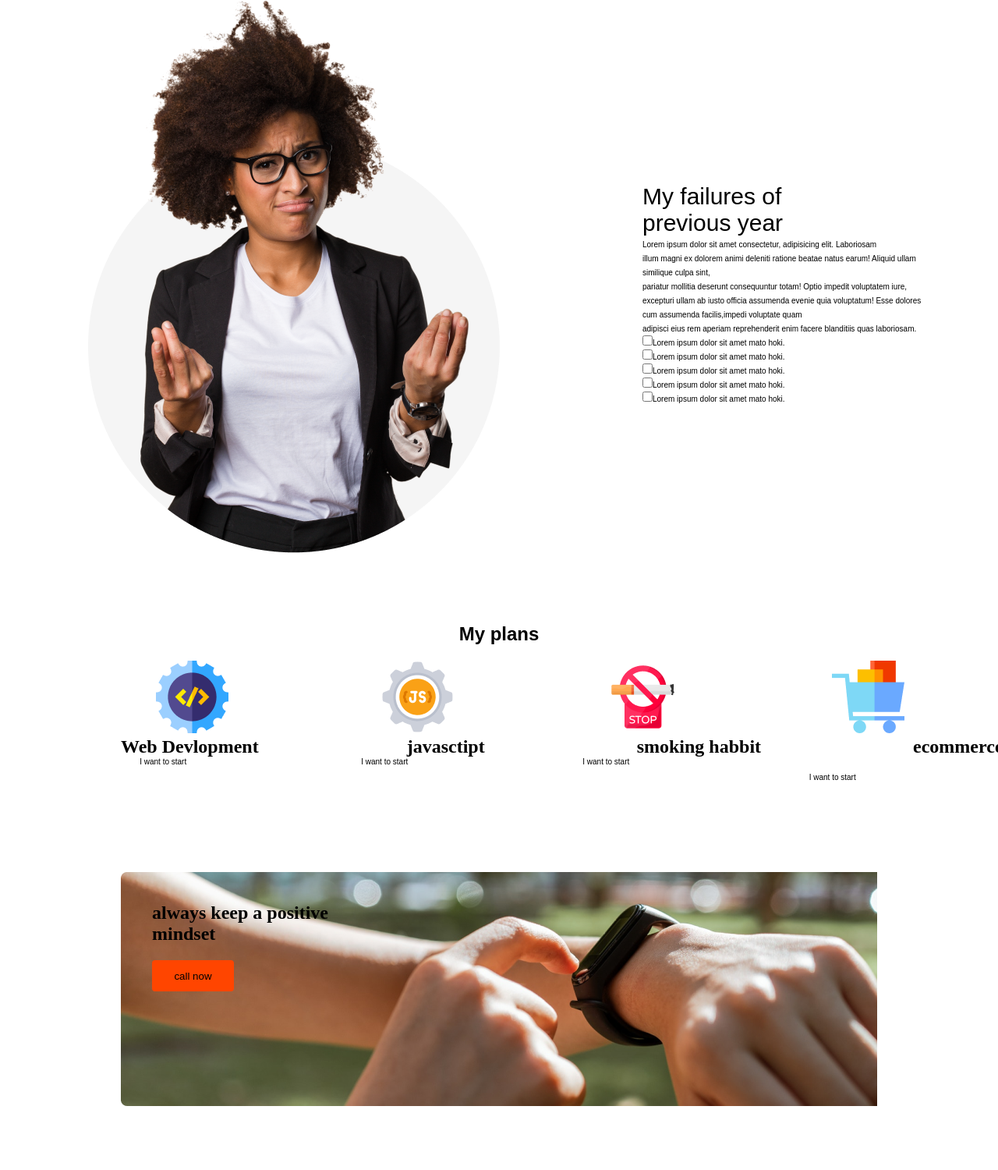
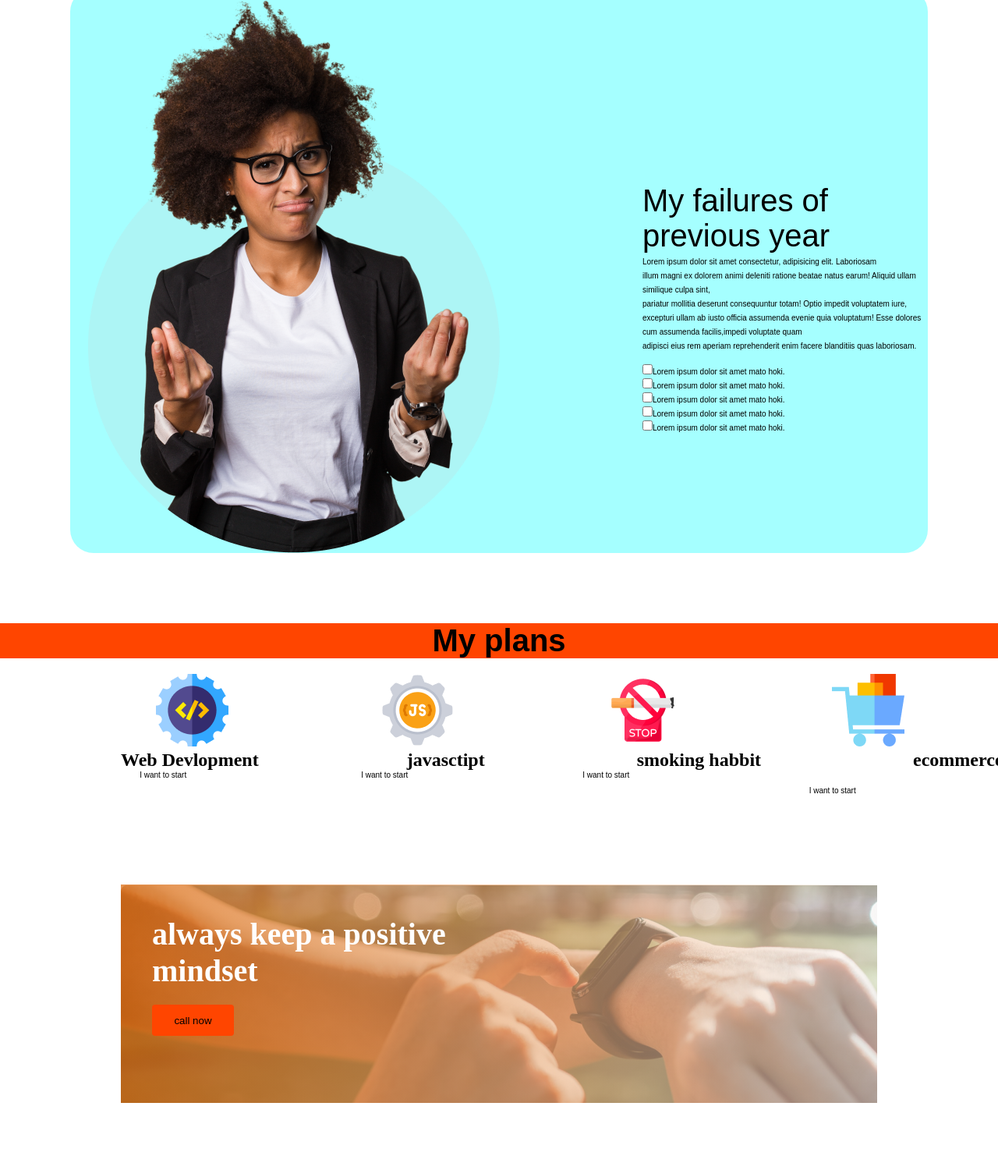
Before and after one commit to toufiqbijoy/project1, a plain HTML site: page project/index.html in a window 1280 px wide. Shown: the part 785-2285 px from the top of the page at 78% size. Drawn offline with Linux system fonts and the light colour scheme.

Commit message:
terminal

```diff
--- a/project/index.html
+++ b/project/index.html
@@ -91,7 +91,7 @@
         </div>
     <div>
         <h1>Subscribe</h1>
-        <input type="email"><br>
+        <input type="email" placeholder=" email"> Your Email<br>
         <button >subscribe</button>
     </div>
 
--- a/project/style.css
+++ b/project/style.css
@@ -1,6 +1,7 @@
 *{
     margin: 0;
     padding: 0;
+
 
 }
 .body{
@@ -30,22 +31,25 @@ button{
 }
  .photo-text{
     margin: 90px;
-    display: flex;
+    display: flex;background-color: rgb(165, 255, 255);
+    border-radius: 30px;
  }
  .bptext{
     margin-top: 250px;
  }
 .stext{
-font-size: 30px;
+font-size: 40px;
 }
 .mark{
-
-    top:10px;
+  position: relative;
+    top:15px;
 
 }
 .myplan{
    text-align: center;
     font-family: arial;
+    background-color: orangered;
+    font-size:40px;
 }
 .icon-pic{
 position: relative;
@@ -103,11 +107,14 @@ margin-right:15%;
 }
 
 .watch-text{
-    background-image: url(../source/watch.png);
+    background-image:linear-gradient(to left, rgba(252, 247, 245, 0.52),
+rgba(220, 106, 13, 0.73)), url('../source/watch.png');
     margin: 155px;
-    height: 300px;
+    height: 200px;
     background-repeat: no-repeat;
     padding: 40px;
+    font-size: 40px;
+    color: white;
 
 
 }
```
